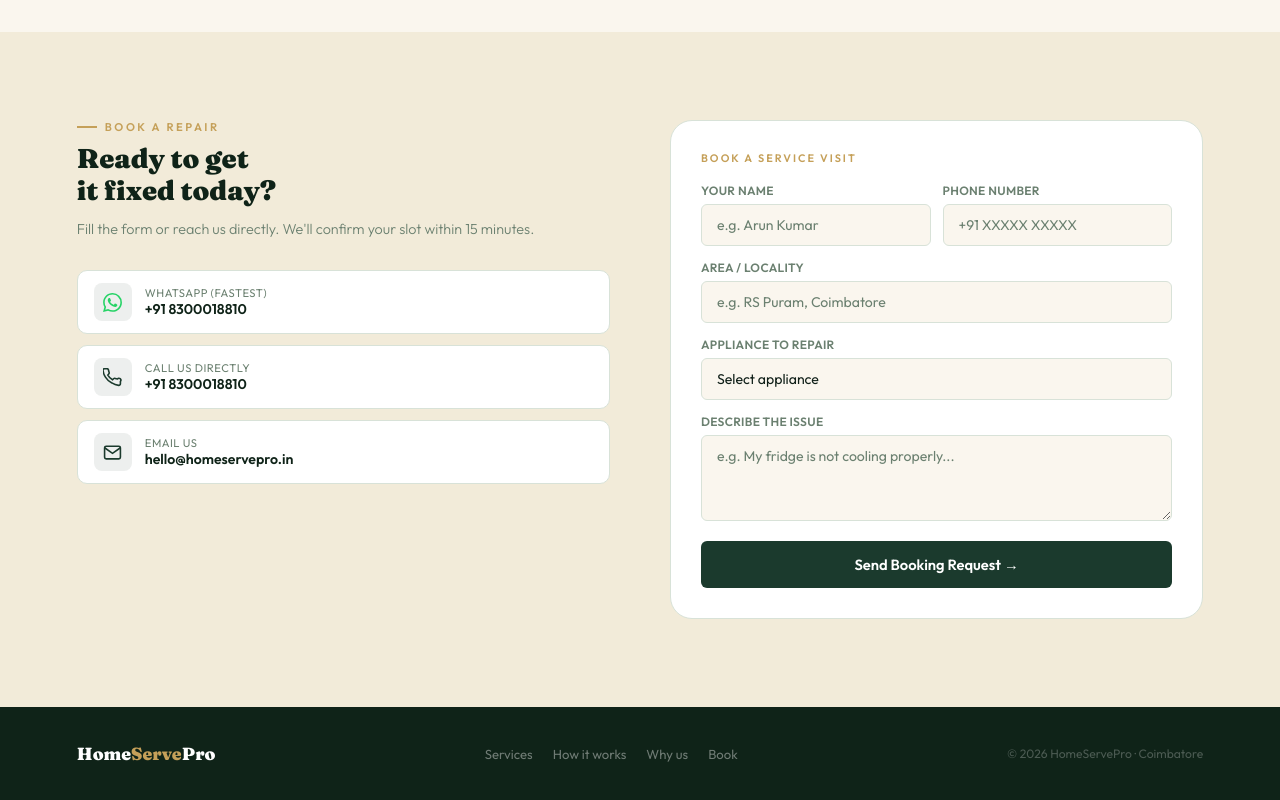
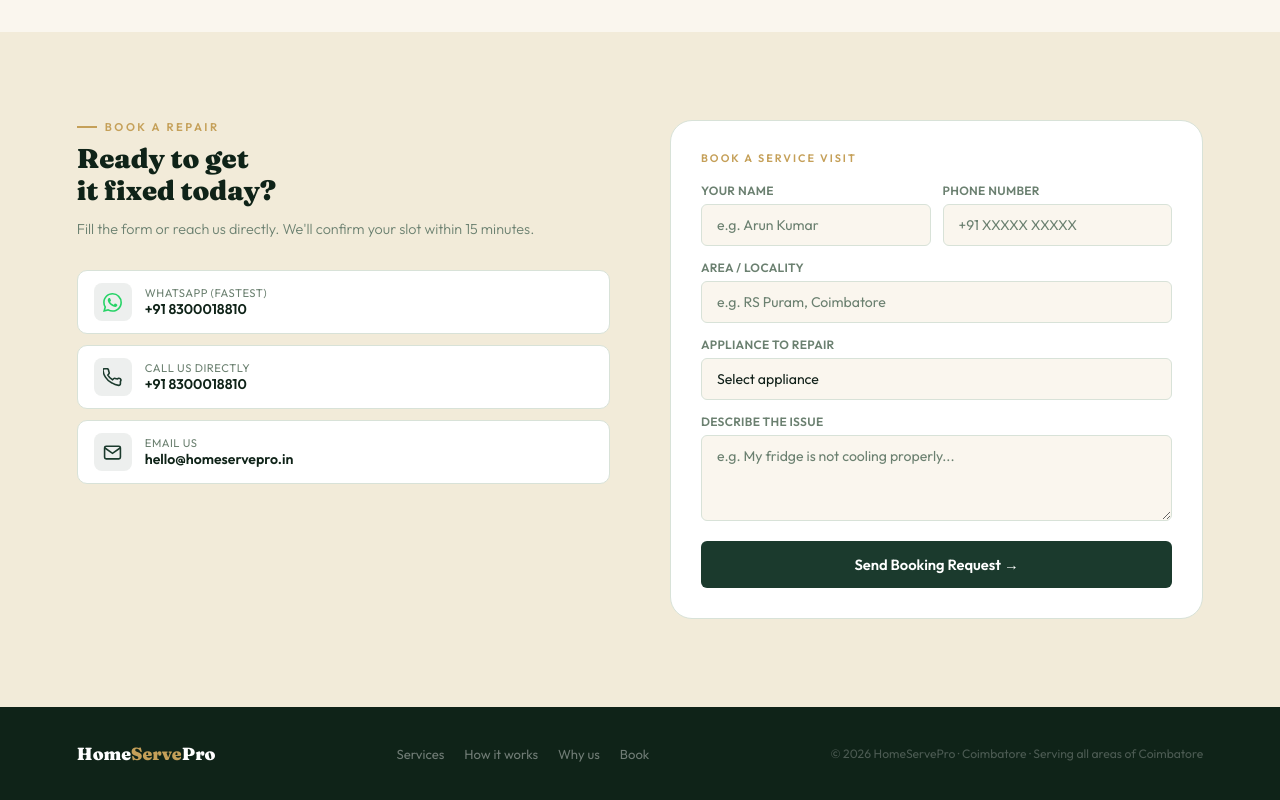
Before and after one commit to akeem113-n21/homeservepro, a plain HTML site: page index.html in a window 1280 px wide. Shown: the part 2902-3702 px from the top of the page. Drawn offline with Linux system fonts and the light colour scheme.

Commit message:
Update index.html

```diff
--- a/index.html
+++ b/index.html
@@ -392,7 +392,7 @@ footer{background:var(--forest3);padding:36px 6%}
       <li><a href="#why">Why us</a></li>
       <li><a href="#book">Book</a></li>
     </ul>
-    <div class="foot-copy">&copy; 2026 HomeServePro &middot; Coimbatore</div>
+    <div class="foot-copy">&copy; 2026 HomeServePro &middot; Coimbatore &middot; Serving all areas of Coimbatore </div>
   </div>
 </footer>
 
```
